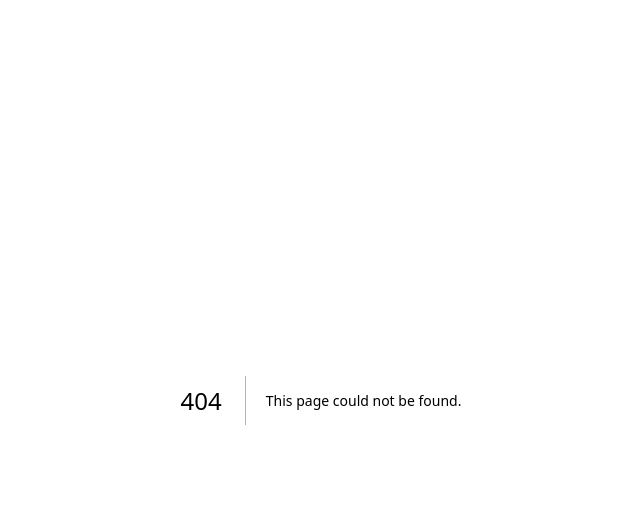
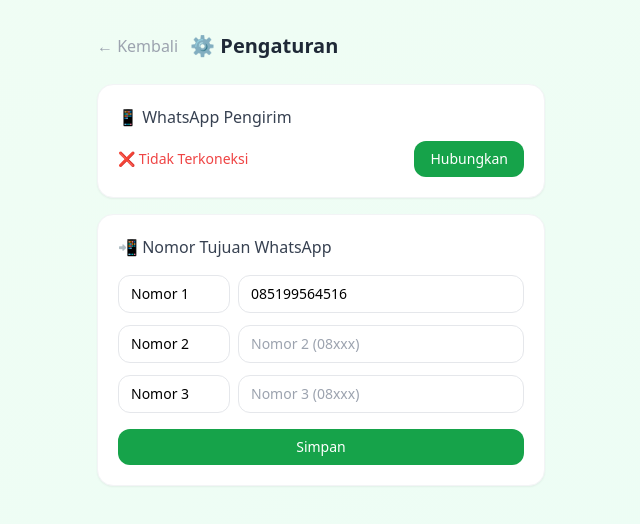
Before and after one commit to hmzahas/GateSend, a Next.js app: page /settings in a window 1280 px wide. Before the commit this address had no page. Shown: the top 524 px of the page, without its empty margins (319-959 px from the left). Built offline with nearby package versions, Linux system fonts and the light colour scheme; no server answers.

Commit message:
feat: halaman settings, pilih nomor tujuan, koneksi WA manual

```diff
--- /dev/null
+++ b/app/api/settings/route.ts
@@ -0,0 +1,32 @@
+import { NextRequest, NextResponse } from "next/server";
+import { promises as fs } from "fs";
+import path from "path";
+
+const FILE = path.join("/tmp", "settings.json");
+
+const DEFAULT = {
+  numbers: [
+    { label: "Nomor 1", value: "085199564516" },
+    { label: "Nomor 2", value: "" },
+    { label: "Nomor 3", value: "" },
+  ],
+};
+
+async function readSettings() {
+  try {
+    const raw = await fs.readFile(FILE, "utf-8");
+    return JSON.parse(raw);
+  } catch {
+    return DEFAULT;
+  }
+}
+
+export async function GET() {
+  return NextResponse.json(await readSettings());
+}
+
+export async function POST(req: NextRequest) {
+  const body = await req.json();
+  await fs.writeFile(FILE, JSON.stringify(body));
+  return NextResponse.json({ success: true });
+}
--- /dev/null
+++ b/app/api/wa-qr/route.ts
@@ -0,0 +1,13 @@
+import { NextResponse } from "next/server";
+
+const WA_SERVER_URL = process.env.WA_SERVER_URL!;
+
+export async function GET() {
+  try {
+    const res = await fetch(`${WA_SERVER_URL}/qr`);
+    const html = await res.text();
+    return new NextResponse(html, { headers: { "Content-Type": "text/html" } });
+  } catch {
+    return new NextResponse("<p>Gagal mengambil QR</p>", { headers: { "Content-Type": "text/html" } });
+  }
+}
--- /dev/null
+++ b/app/api/wa-status/route.ts
@@ -0,0 +1,13 @@
+import { NextResponse } from "next/server";
+
+const WA_SERVER_URL = process.env.WA_SERVER_URL!;
+
+export async function GET() {
+  try {
+    const res = await fetch(`${WA_SERVER_URL}/status`);
+    const data = await res.json();
+    return NextResponse.json(data);
+  } catch {
+    return NextResponse.json({ connected: false });
+  }
+}
--- a/app/page.tsx
+++ b/app/page.tsx
@@ -1,5 +1,5 @@
 "use client";
-import { useState, useRef } from "react";
+import { useState, useRef, useEffect } from "react";
 
 type PageItem = {
   pageIndex: number;
@@ -14,7 +14,16 @@
   const [error, setError] = useState("");
   const [fileName, setFileName] = useState("");
   const fileRef = useRef<HTMLInputElement>(null);
-  // const TARGET_NUMBER = "085199564516";
+  const [numbers, setNumbers] = useState<{ label: string; value: string }[]>([]);
+  const [selectedNumber, setSelectedNumber] = useState("");
+
+  useEffect(() => {
+    fetch("/api/settings").then(r => r.json()).then(data => {
+      const valid = data.numbers.filter((n: { value: string }) => n.value);
+      setNumbers(valid);
+      if (valid.length > 0) setSelectedNumber(valid[0].value);
+    });
+  }, []);
 
   async function handleUpload(e: React.ChangeEvent<HTMLInputElement>) {
     const file = e.target.files?.[0];
@@ -47,7 +56,7 @@
         method: "POST",
         headers: { "Content-Type": "application/json" },
         body: JSON.stringify({
-          // number: TARGET_NUMBER,
+          number: selectedNumber,
           spnu: page.spnu,
           imageBase64: page.imageBase64,
           pageIndex: page.pageIndex,
@@ -83,8 +92,13 @@
         <div className="text-center mb-8">
           <h1 className="text-2xl font-bold text-gray-800 mb-1">📄 GateSend </h1>
           <p className="text-gray-500 text-sm">Upload PDF/Word → Convert per halaman → Kirim otomatis ke WhatsApp</p>
-          <div className="mt-3 inline-flex items-center gap-2 bg-green-600 text-white text-sm px-4 py-1.5 rounded-full">
-            <span>📱</span> Kirim via WhatsApp
+          <div className="mt-3 flex items-center justify-center gap-2">
+            <div className="inline-flex items-center gap-2 bg-green-600 text-white text-sm px-4 py-1.5 rounded-full">
+              <span>📱</span> Kirim via WhatsApp
+            </div>
+            <a href="/settings" className="inline-flex items-center gap-1 bg-gray-100 hover:bg-gray-200 text-gray-600 text-sm px-4 py-1.5 rounded-full transition-colors">
+              ⚙️ Pengaturan
+            </a>
           </div>
         </div>
 
@@ -111,6 +125,28 @@
         {/* Error */}
         {error && (
           <div className="bg-red-50 border border-red-200 text-red-700 rounded-xl p-4 mb-6 text-sm">⚠️ {error}</div>
+        )}
+
+        {/* Pilih Nomor Tujuan */}
+        {numbers.length > 0 && (
+          <div className="bg-white rounded-2xl border border-gray-100 shadow-sm p-4 mb-6">
+            <p className="text-sm font-medium text-gray-700 mb-2">📲 Nomor Tujuan</p>
+            <div className="flex gap-2 flex-wrap">
+              {numbers.map((n) => (
+                <button
+                  key={n.value}
+                  onClick={() => setSelectedNumber(n.value)}
+                  className={`px-4 py-2 rounded-xl text-sm font-medium border transition-colors ${
+                    selectedNumber === n.value
+                      ? "bg-green-600 text-white border-green-600"
+                      : "bg-white text-gray-600 border-gray-200 hover:border-green-400"
+                  }`}
+                >
+                  {n.label} ({n.value})
+                </button>
+              ))}
+            </div>
+          </div>
         )}
 
         {/* Results */}
--- /dev/null
+++ b/app/settings/page.tsx
@@ -0,0 +1,87 @@
+"use client";
+import { useEffect, useState } from "react";
+
+type NumberEntry = { label: string; value: string };
+
+export default function Settings() {
+  const [numbers, setNumbers] = useState<NumberEntry[]>([
+    { label: "Nomor 1", value: "" },
+    { label: "Nomor 2", value: "" },
+    { label: "Nomor 3", value: "" },
+  ]);
+  const [saved, setSaved] = useState(false);
+  const [waConnected, setWaConnected] = useState<boolean | null>(null);
+
+  useEffect(() => {
+    fetch("/api/settings").then(r => r.json()).then(data => setNumbers(data.numbers));
+    fetch("/api/wa-status").then(r => r.json()).then(data => setWaConnected(data.connected));
+  }, []);
+
+  async function save() {
+    await fetch("/api/settings", {
+      method: "POST",
+      headers: { "Content-Type": "application/json" },
+      body: JSON.stringify({ numbers }),
+    });
+    setSaved(true);
+    setTimeout(() => setSaved(false), 2000);
+  }
+
+  return (
+    <main className="min-h-screen bg-gradient-to-br from-green-50 to-emerald-50 p-4 md:p-8">
+      <div className="max-w-md mx-auto">
+        <div className="flex items-center gap-3 mb-6">
+          <a href="/" className="text-gray-400 hover:text-gray-600">← Kembali</a>
+          <h1 className="text-xl font-bold text-gray-800">⚙️ Pengaturan</h1>
+        </div>
+
+        {/* Status WA Pengirim */}
+        <div className="bg-white rounded-2xl border border-gray-100 shadow-sm p-5 mb-4">
+          <p className="font-medium text-gray-700 mb-3">📱 WhatsApp Pengirim</p>
+          <div className="flex items-center justify-between">
+            <span className={`text-sm font-medium ${waConnected ? "text-green-600" : "text-red-500"}`}>
+              {waConnected === null ? "Memeriksa..." : waConnected ? "✅ Terkoneksi" : "❌ Tidak Terkoneksi"}
+            </span>
+            <a
+              href="/wa-connect"
+              className="bg-green-600 hover:bg-green-700 text-white text-sm px-4 py-2 rounded-xl transition-colors"
+            >
+              {waConnected ? "Ganti Pengirim" : "Hubungkan"}
+            </a>
+          </div>
+        </div>
+
+        {/* Nomor Tujuan */}
+        <div className="bg-white rounded-2xl border border-gray-100 shadow-sm p-5 mb-4">
+          <p className="font-medium text-gray-700 mb-4">📲 Nomor Tujuan WhatsApp</p>
+          <div className="flex flex-col gap-3">
+            {numbers.map((n, i) => (
+              <div key={i} className="flex gap-2 items-center">
+                <input
+                  type="text"
+                  placeholder={`Label (cth: HRD)`}
+                  value={n.label}
+                  onChange={e => setNumbers(prev => prev.map((x, j) => j === i ? { ...x, label: e.target.value } : x))}
+                  className="border border-gray-200 rounded-xl px-3 py-2 text-sm w-28 focus:outline-none focus:border-green-400"
+                />
+                <input
+                  type="text"
+                  placeholder={`Nomor ${i + 1} (08xxx)`}
+                  value={n.value}
+                  onChange={e => setNumbers(prev => prev.map((x, j) => j === i ? { ...x, value: e.target.value } : x))}
+                  className="border border-gray-200 rounded-xl px-3 py-2 text-sm flex-1 focus:outline-none focus:border-green-400"
+                />
+              </div>
+            ))}
+          </div>
+          <button
+            onClick={save}
+            className="mt-4 w-full bg-green-600 hover:bg-green-700 text-white font-medium py-2 rounded-xl text-sm transition-colors"
+          >
+            {saved ? "✓ Tersimpan!" : "Simpan"}
+          </button>
+        </div>
+      </div>
+    </main>
+  );
+}
--- a/app/wa-connect/page.tsx
+++ b/app/wa-connect/page.tsx
@@ -8,18 +8,16 @@
   useEffect(() => {
     const check = async () => {
       try {
-        const res = await fetch("http://localhost:3001/status");
+        const res = await fetch("/api/wa-status");
         const data = await res.json();
         if (data.connected) {
           setStatus("connected");
         } else {
           setStatus("disconnected");
-          // load QR as iframe
-          setQrSrc("http://localhost:3001/qr?t=" + Date.now());
+          setQrSrc("/api/wa-qr?t=" + Date.now());
         }
       } catch {
         setStatus("disconnected");
-        setQrSrc("http://localhost:3001/qr?t=" + Date.now());
       }
     };
     check();
@@ -30,11 +28,9 @@
   return (
     <main className="min-h-screen bg-gradient-to-br from-green-50 to-emerald-50 flex items-center justify-center p-4">
       <div className="bg-white rounded-2xl shadow-sm border border-gray-100 p-8 max-w-sm w-full text-center">
-        <h1 className="text-xl font-bold text-gray-800 mb-2">📱 Koneksi WhatsApp</h1>
+        <h1 className="text-xl font-bold text-gray-800 mb-2">📱 Koneksi WhatsApp Pengirim</h1>
 
-        {status === "loading" && (
-          <p className="text-gray-500 text-sm">Menghubungkan ke WA server...</p>
-        )}
+        {status === "loading" && <p className="text-gray-500 text-sm">Menghubungkan ke WA server...</p>}
 
         {status === "connected" && (
           <div className="mt-4">
@@ -50,7 +46,7 @@
         {status === "disconnected" && (
           <div className="mt-4">
             <p className="text-gray-600 text-sm mb-4">
-              Scan QR ini dengan WhatsApp<br />
+              Scan QR ini dengan WhatsApp pengirim<br />
               <span className="text-gray-400 text-xs">Linked Devices → Link a Device</span>
             </p>
             <iframe
```
